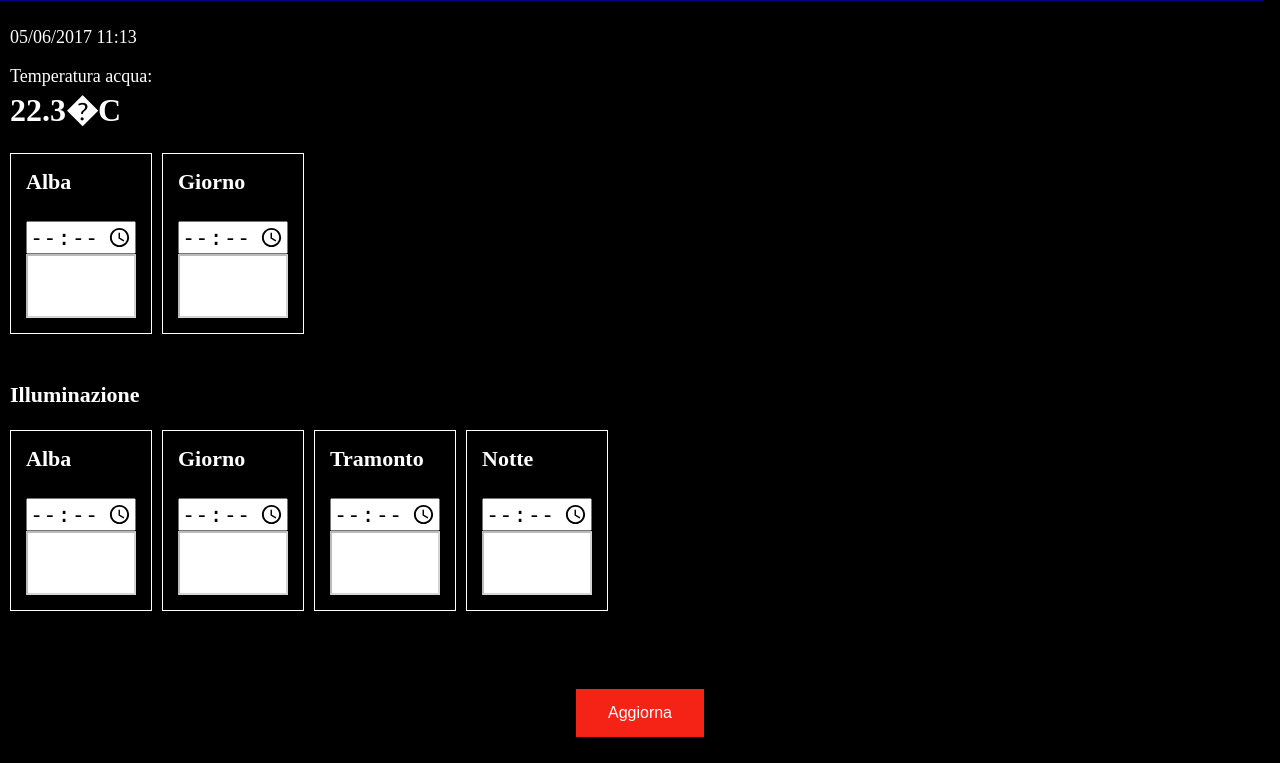
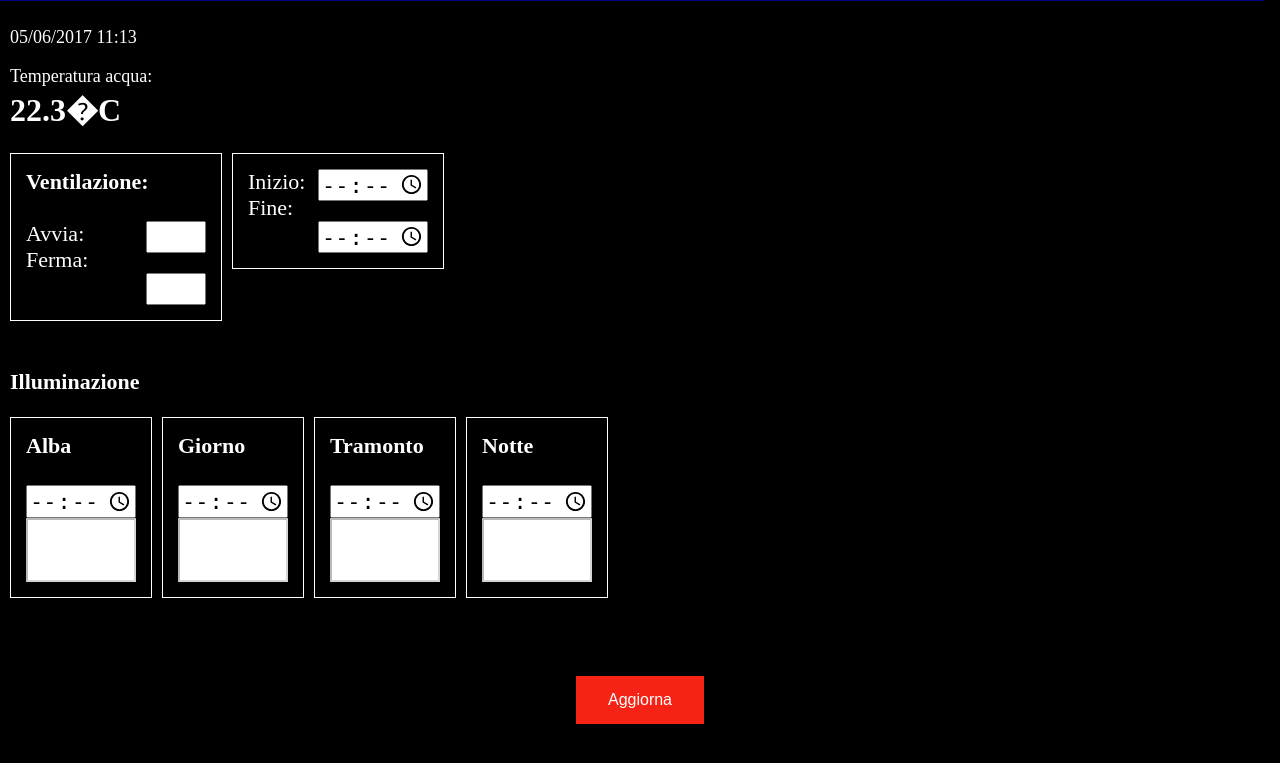
Before and after one commit to mascalx/Aquarius, a PHP site: page / in a window 1280 px wide. Shown: the part 164-927 px from the top of the page. After the commit the page ends 888 px from the top, so only its background shows below. Run offline with PHP 8.4, Linux system fonts and the light colour scheme; data that the repository does not hold is empty.

Commit message:
Update index.php

```diff
--- a/web/index.php
+++ b/web/index.php
@@ -61,17 +61,16 @@
     <div id="messaggio" style="color:yellow;" class="pclear"><br/></div>
     <iframe id="data" src="data.php"></iframe>
     <br/><br/>
-    <div class="maschera">
-        <b>Alba</b><br/><br/>
-        <input style="width:110px;" type="time" name="night_time"  onchange="SetLine(this.value,'5')"value=<?php echo GetLine(5); ?> /><br/>
-        <input class="jscolor {value:'<?php echo substr(GetLine(6),1,6); ?>'}" onchange="SetLine(this.jscolor,'6')" style="width:110px;height:64px;font-size:0;opacity:1;" disabled>
-    </div>
-    <div class="maschera">
-        <b>Giorno</b><br/><br/>
-        <input style="width:110px;" type="time" name="night_time"  onchange="SetLine(this.value,'7')"value=<?php echo GetLine(7); ?> /><br/>
-        <input class="jscolor {value:'<?php echo substr(GetLine(8),1,6); ?>'}" onchange="SetLine(this.jscolor,'8')" style="width:110px;height:64px;font-size:0;opacity:1;" disabled>
-    </div>
-    <div class="pclear"><br/></div>
+<div class="maschera" style="width:180px;">
+   <b>Ventilazione:</b><br/><br/>
+   Avvia: <input style="float:right;" type="number" name="fan_start" min="0" max="35" onchange="SetLine(this.value,'1')" value=<?php echo GetLine(1); ?> /><br/>
+   Ferma: <input style="float:right;" type="number" name="fan_stop" min="0" max="35" onchange="SetLine(this.value,'2')" value=<?php echo GetLine(2); ?> /><br/><br/>
+ </div>
+<div class="maschera" style="width:180px;">
+  Inizio: <input style="width:110px;height:32px;float:right;" type="time" name="lunch_time" onchange="SetLine(this.value,'12')" value=<?php echo GetLine(12); ?> /><br/>
+  Fine: <input style="width:110px;height:32px;float:right;" type="time" name="elunch_time" onchange="SetLine(this.value,'13')" value=<?php echo GetLine(13); ?> /><br/><br/>
+</div>
+<div class="pclear"><br/></div>
     <p style="margin-left:10px;"><b>Illuminazione</b></p>
     <div class="pclear"></div>
     <div class="maschera">
```
